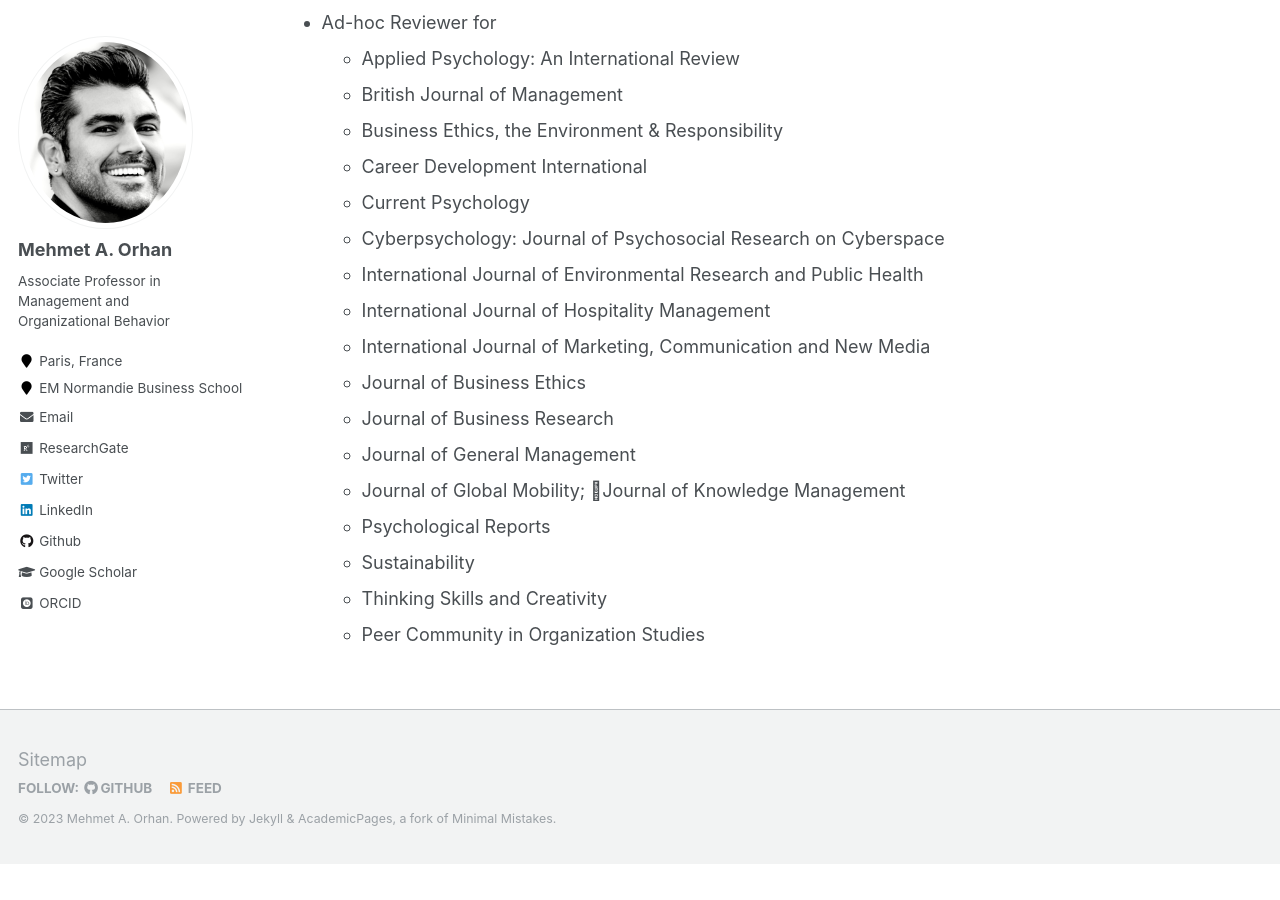
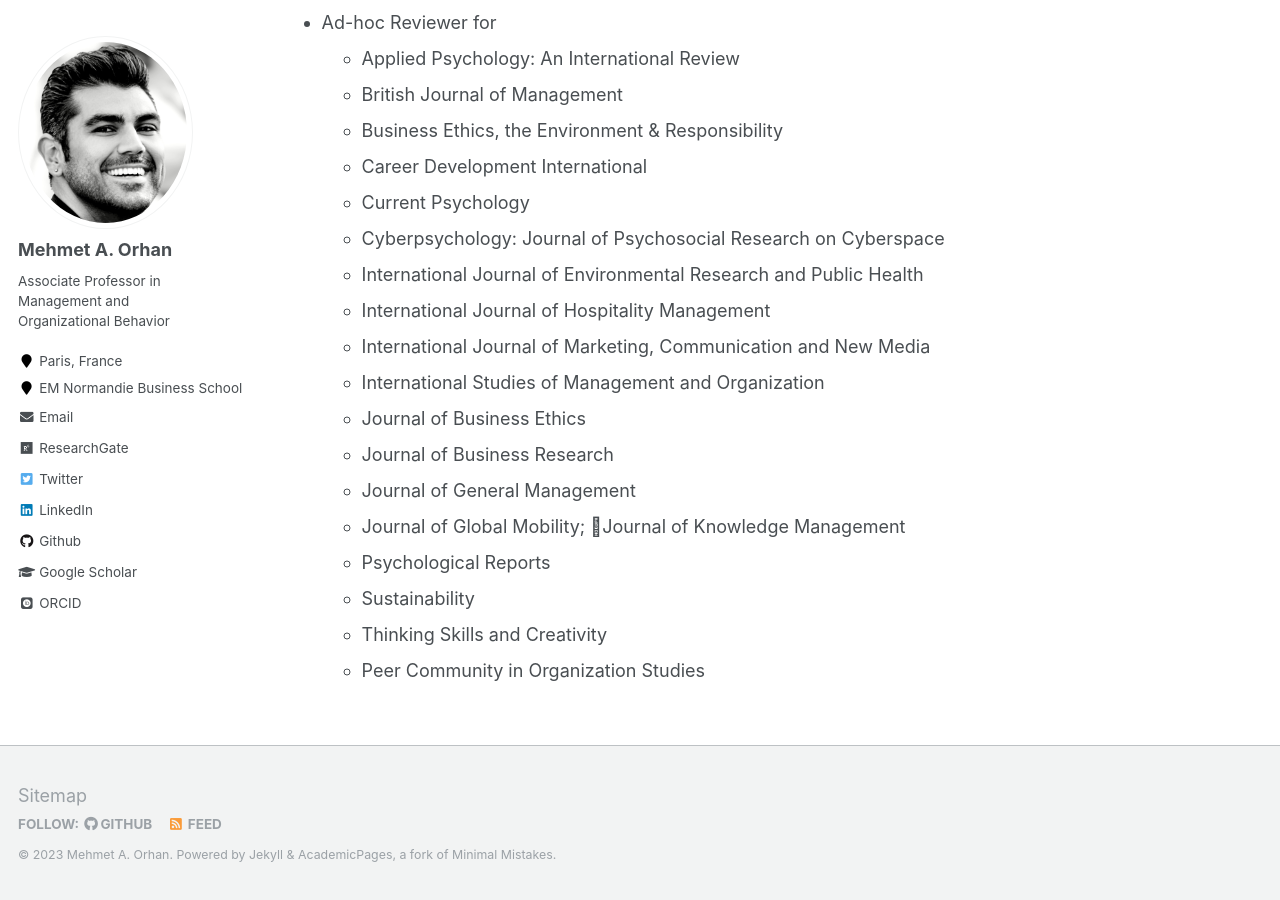
Before and after one commit to maorhan/maorhan.github.io, a Jekyll site: the page built from _pages/cv.md, in a window 1280 px wide and 900 px high, scrolled down 1519 px. Built offline with Jekyll 4.4.1, drawn with Linux system fonts in a browser that asks for light colours; some web fonts are replaced; before the commit the page ends 2383 px from its top, so only the background shows below that.

Commit message:
Update cv.md

```diff
--- a/_pages/cv.md
+++ b/_pages/cv.md
@@ -58,6 +58,7 @@ Service
   * International Journal of Environmental Research and Public Health
   * International Journal of Hospitality Management
   * International Journal of Marketing, Communication and New Media
+  * International Studies of Management and Organization
   * Journal of Business Ethics
   * Journal of Business Research
   * Journal of General Management
```
